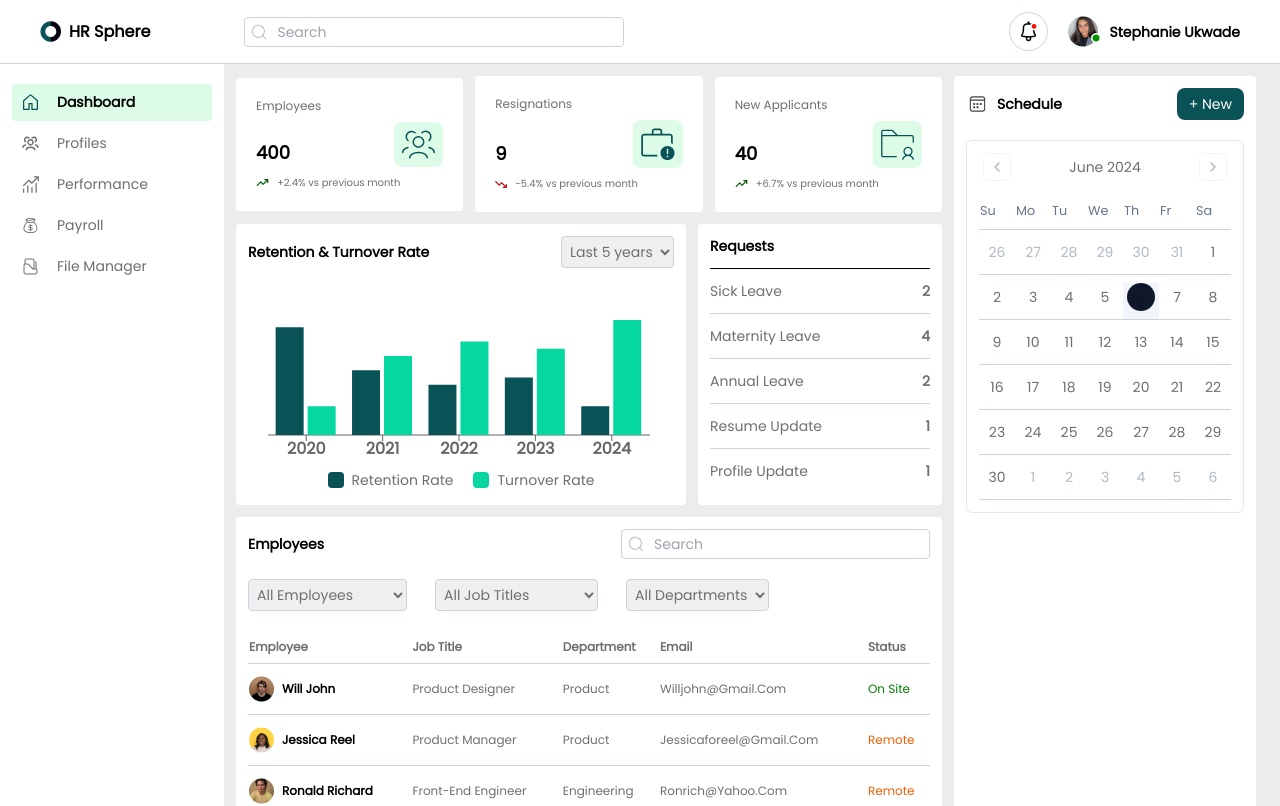
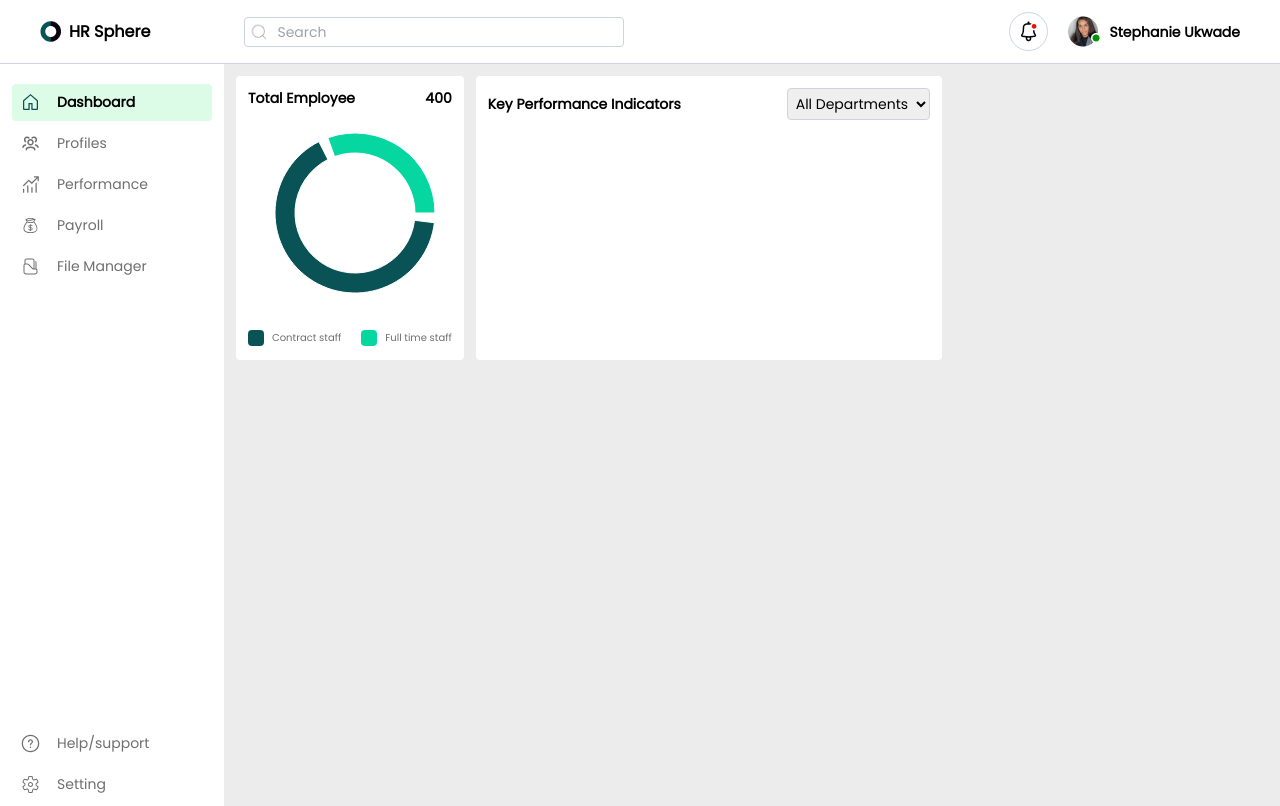
Before and after one commit to oseji/HR-Sphere, a React (Vite) app: page /Performance in a window 1280 px wide. Shown: the top 806 px of the page. Built offline with nearby package versions, Linux system fonts and the light colour scheme.

Commit message:
started work on performance page

```diff
--- a/package.json
+++ b/package.json
@@ -18,6 +18,7 @@
     "react": "^18.2.0",
     "react-day-picker": "^8.10.1",
     "react-dom": "^18.2.0",
+    "react-router-dom": "^5.3.4",
     "recharts": "^2.12.7",
     "tailwind-merge": "^2.3.0",
     "tailwindcss-animate": "^1.0.7"
@@ -26,6 +27,7 @@
     "@types/node": "^20.14.2",
     "@types/react": "^18.2.66",
     "@types/react-dom": "^18.2.22",
+    "@types/react-router-dom": "^5.3.3",
     "@typescript-eslint/eslint-plugin": "^7.2.0",
     "@typescript-eslint/parser": "^7.2.0",
     "@vitejs/plugin-react": "^4.2.1",
--- a/src/App.tsx
+++ b/src/App.tsx
@@ -1,6 +1,8 @@
+import { Route, Switch } from "react-router-dom";
+
 import Menu from "./Menu";
-import Stats from "./Stats";
-import Schedule from "./Schedule";
+import Overview from "./Overview";
+import Performance from "./Performance";
 
 import logo from "./assets/logo.png";
 import searchIcon from "./assets/circum_search.png";
@@ -44,10 +46,10 @@ function App() {
       <main className="flex flex-row">
         <Menu></Menu>
 
-        <div className="mainScreen">
-          <Stats></Stats>
-          <Schedule></Schedule>
-        </div>
+        <Switch>
+          <Route exact path="/" component={Overview}></Route>
+          <Route path="/Performance" component={Performance}></Route>
+        </Switch>
       </main>
     </div>
   );
--- a/src/Menu.tsx
+++ b/src/Menu.tsx
@@ -1,4 +1,5 @@
 import { SyntheticEvent, useRef } from "react";
+import { Link } from "react-router-dom";
 
 import iconHome from "./assets/octicon_home-24.svg";
 import iconUsers from "./assets/mynaui_users-group.svg";
@@ -38,6 +39,7 @@ const Menu = () => {
   return (
     <section className=" flex flex-col justify-between py-5 px-3 bg-white">
       <div className="menuCollection">
+        <Link to={"/"}>
           <div
             className="menuGrp activeMenuGrp"
             ref={menuRefs[0]}
@@ -47,6 +49,9 @@ const Menu = () => {
             <img src={iconHome} alt="home icon" />
             <p>Dashboard</p>
           </div>
+        </Link>
+
+        <Link to={"/Profiles"}>
           <div
             className="menuGrp"
             ref={menuRefs[1]}
@@ -56,6 +61,9 @@ const Menu = () => {
             <img src={iconUsers} alt="profile icon" />
             <p>Profiles</p>
           </div>
+        </Link>
+
+        <Link to={"/Performance"}>
           <div
             className="menuGrp"
             ref={menuRefs[2]}
@@ -65,6 +73,9 @@ const Menu = () => {
             <img src={iconPerformance} alt="performance icon" />
             <p>Performance</p>
           </div>
+        </Link>
+
+        <Link to={"/Payroll"}>
           <div
             className="menuGrp"
             ref={menuRefs[3]}
@@ -74,6 +85,9 @@ const Menu = () => {
             <img src={iconPayroll} alt="payroll icon" />
             <p>Payroll</p>
           </div>
+        </Link>
+
+        <Link to={"/FileManager"}>
           <div
             className="menuGrp"
             ref={menuRefs[4]}
@@ -83,9 +97,11 @@ const Menu = () => {
             <img src={iconFolder} alt="folder icon" />
             <p>File Manager</p>
           </div>
+        </Link>
       </div>
 
       <div className="menuCollection">
+        <Link to={"/HelpSupport"}>
           <div
             className="menuGrp"
             ref={menuRefs[5]}
@@ -95,6 +111,9 @@ const Menu = () => {
             <img src={iconHelp} alt="help icon" />
             <p>Help/support</p>
           </div>
+        </Link>
+
+        <Link to={"/Settings"}>
           <div
             className="menuGrp"
             ref={menuRefs[6]}
@@ -104,6 +123,9 @@ const Menu = () => {
             <img src={iconSettings} alt="settings icon" />
             <p>Setting</p>
           </div>
+        </Link>
+
+        <Link to={"/Logout"}>
           <div
             className="menuGrp"
             ref={menuRefs[7]}
@@ -113,6 +135,7 @@ const Menu = () => {
             <img src={iconLogout} alt="log out icon" />
             <p>Log out</p>
           </div>
+        </Link>
       </div>
     </section>
   );
--- /dev/null
+++ b/src/Overview.tsx
@@ -0,0 +1,15 @@
+import Stats from "./Stats";
+import Schedule from "./Schedule";
+
+const Overview = () => {
+  return (
+    <section className="overviewScreen">
+      <div className="overviewSection">
+        <Stats></Stats>
+        <Schedule></Schedule>
+      </div>
+    </section>
+  );
+};
+
+export default Overview;
--- /dev/null
+++ b/src/Performance.tsx
@@ -0,0 +1,85 @@
+import { PieChart, Pie, Sector, Cell, ResponsiveContainer } from "recharts";
+import {
+  Label,
+  LineChart,
+  Line,
+  CartesianGrid,
+  XAxis,
+  YAxis,
+  Tooltip,
+  ReferenceArea,
+} from "recharts";
+
+const Performance = () => {
+  type pieChartData = {
+    name: string;
+    value: number;
+  };
+
+  const data: pieChartData[] = [
+    { name: "contractStaff", value: 127 },
+    { name: "fulltimeStaff", value: 273 },
+  ];
+  const COLORS = ["#06D6A0", "#095256"];
+
+  return (
+    <section className="performanceSection screenSection">
+      <div className="flex flex-col gap-3">
+        <div className="flex flex-row gap-3">
+          <div className="totalEmployeeChart  min-w-[227px]">
+            <div className="flex flex-row justify-between items-center text-black font-semibold">
+              <h2>Total Employee</h2>
+              <h2>400</h2>
+            </div>
+
+            <PieChart width={200} height={200} className="mx-auto">
+              <Pie
+                data={data}
+                cx={100}
+                cy={100}
+                innerRadius={60}
+                outerRadius={80}
+                fill="#8884d8"
+                paddingAngle={7}
+                dataKey="value"
+              >
+                {data.map((entry, index) => (
+                  <Cell
+                    key={`cell-${index}`}
+                    fill={COLORS[index % COLORS.length]}
+                  />
+                ))}
+              </Pie>
+            </PieChart>
+
+            <div className="barChartInfo text-[10px] mt-5">
+              <div className="flex flex-row items-center gap-2">
+                <span className="p-2 rounded bg-[#095256]"></span>
+                <div>Contract staff</div>
+              </div>
+
+              <div className="flex flex-row items-center gap-2">
+                <span className="p-2 rounded bg-[#06D6A0]"></span>
+                <div>Full time staff</div>
+              </div>
+            </div>
+          </div>
+
+          <div className="keyIndicatorsChart w-[466px]">
+            <div className="flex flex-row items-center justify-between text-black">
+              <h2 className="font-semibold">Key Performance Indicators</h2>
+
+              <select className="capitalize">
+                <option value="all departments">all departments</option>
+                <option value="product">product</option>
+                <option value="engineering">engineering</option>
+              </select>
+            </div>
+          </div>
+        </div>
+      </div>
+    </section>
+  );
+};
+
+export default Performance;
--- a/src/index.css
+++ b/src/index.css
@@ -9,6 +9,22 @@
 
 .App {
   @apply font-Poppins text-[#6F6F6F] bg-[#ECECEC] max-w-[100vw];
+}
+
+.screenSection {
+  @apply min-h-screen p-3;
+}
+
+.overviewSection {
+  @apply flex flex-row;
+}
+
+.performanceSection {
+  @apply flex flex-row gap-3 text-sm;
+}
+
+select {
+  @apply cursor-pointer outline-0 p-1 border border-slate-300 rounded;
 }
 
 header {
@@ -42,11 +58,6 @@ header {
 
 .activeMenuGrp {
   @apply bg-green-100 font-semibold text-black;
-}
-
-/* MAIN SCREEN */
-.mainScreen {
-  @apply flex flex-row;
 }
 
 /* STATS SECTION */
@@ -91,9 +102,9 @@ header {
   @apply flex flex-row items-center justify-between mb-3 text-sm;
 }
 
-#chartSelection {
+/* #chartSelection {
   @apply p-1 border border-slate-300 rounded text-sm outline-0;
-}
+} */
 
 .barChartInfo {
   @apply flex flex-row justify-center items-center gap-5;
@@ -168,3 +179,13 @@ td {
 .calendarHeading {
   @apply flex flex-row justify-between items-center mb-5;
 }
+
+/* PERFORMANCE SCREEN */
+.totalEmployeeChart,
+.keyIndicatorsChart {
+  @apply p-3 rounded bg-white;
+}
+
+.totalEmployeeChart {
+  @apply overflow-hidden;
+}
--- a/src/main.tsx
+++ b/src/main.tsx
@@ -1,10 +1,13 @@
-import React from 'react'
-import ReactDOM from 'react-dom/client'
-import App from './App.tsx'
-import './index.css'
+import React from "react";
+import ReactDOM from "react-dom/client";
+import { BrowserRouter as Router } from "react-router-dom";
+import App from "./App.tsx";
+import "./index.css";
 
-ReactDOM.createRoot(document.getElementById('root')!).render(
+ReactDOM.createRoot(document.getElementById("root")!).render(
   <React.StrictMode>
-    <App />
-  </React.StrictMode>,
-)
+    <Router>
+      <App />
+    </Router>
+  </React.StrictMode>
+);
```
Also changed, not shown: 1 other file (tests, documents, lock files or other folders). Lines whose indentation alone changed are shown as unchanged.
